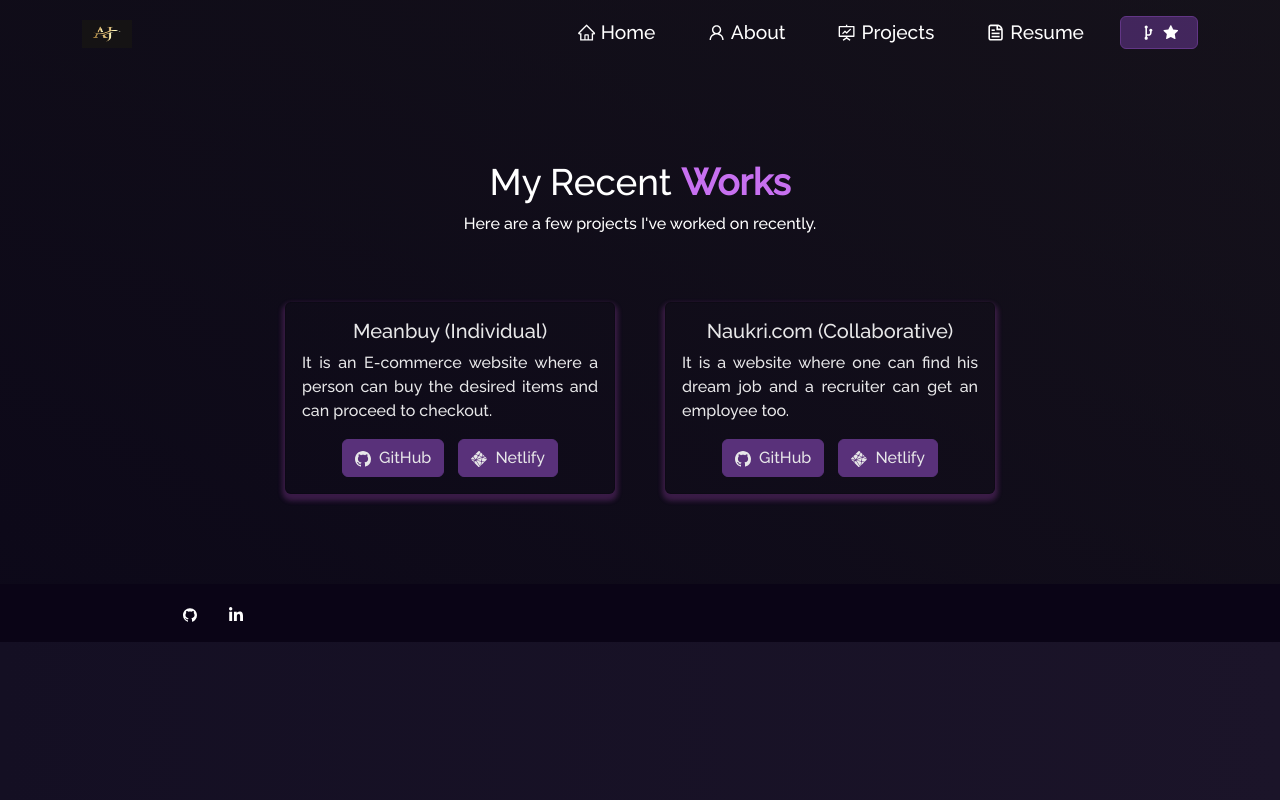
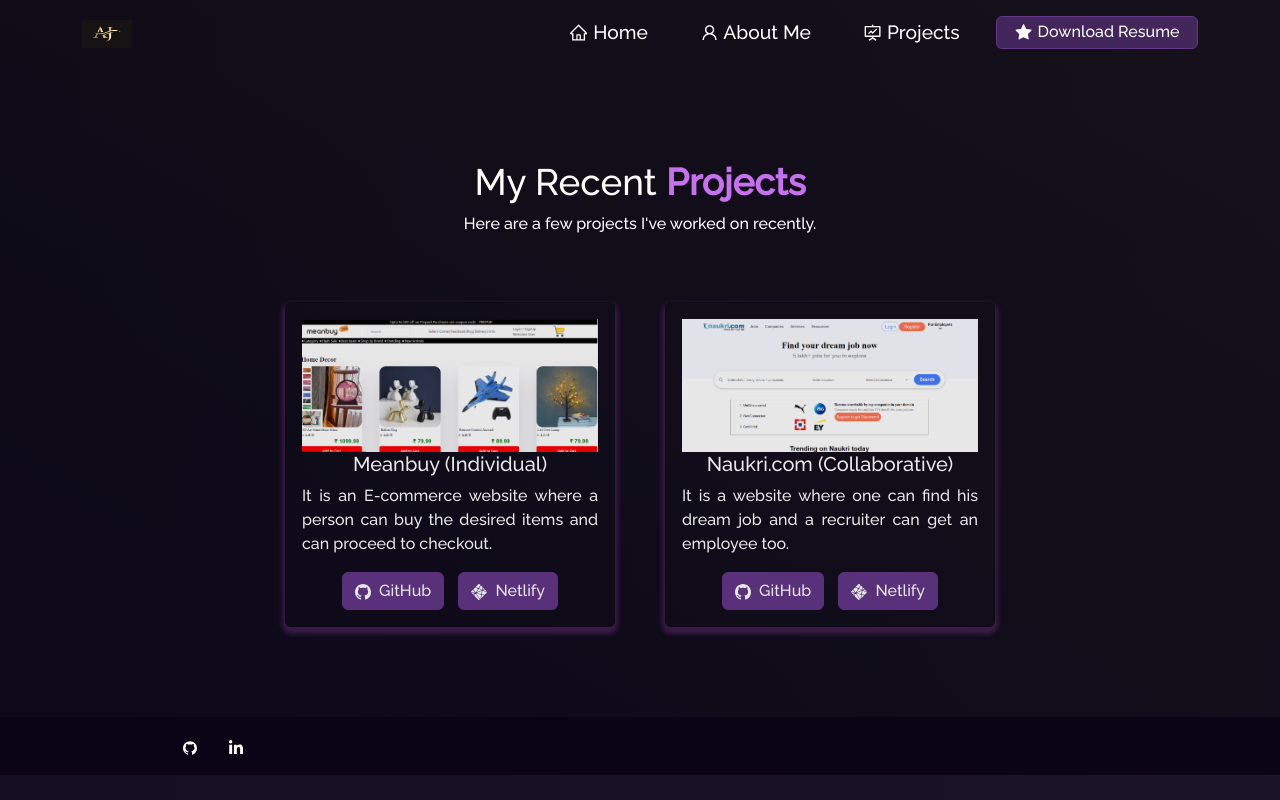
Before and after one commit to AJ31032003/AJ31032003.github.io, a React (Create React App) app: page /project in a window 1280 px wide. Built offline with nearby package versions, Linux system fonts and the light colour scheme.

Commit message:
portfolio

```diff
--- a/src/App.js
+++ b/src/App.js
@@ -5,7 +5,6 @@
 import About from "./components/About/About.js";
 import Projects from "./components/Projects/Projects";
 import Footer from "./components/Footer";
-import Resume from "./components/Resume/ResumeNew";
 import {
   BrowserRouter as Router,
   Route,
@@ -38,7 +37,6 @@
           <Route path="/" element={<Home />} />
           <Route path="/project" element={<Projects />} />
           <Route path="/about" element={<About />} />
-          <Route path="/resume" element={<Resume />} />
           <Route path="*" element={<Navigate to="/"/>} />
         </Routes>
         <Footer />
--- a/src/components/Navbar.js
+++ b/src/components/Navbar.js
@@ -5,14 +5,14 @@
 import logo from "../Assets/Logo.png";
 import Button from "react-bootstrap/Button";
 import { Link } from "react-router-dom";
-import { CgGitFork } from "react-icons/cg";
+import pdf from "../Assets/Arihant_Jain_Resume.pdf"
+
 import {
   AiFillStar,
   AiOutlineHome,
   AiOutlineFundProjectionScreen,
   AiOutlineUser,
 } from "react-icons/ai";
-import { CgFileDocument } from "react-icons/cg";
 
 function NavBar() {
   const [expand, updateExpanded] = useState(false);
@@ -63,7 +63,7 @@
                 to="/about"
                 onClick={() => updateExpanded(false)}
               >
-                <AiOutlineUser style={{ marginBottom: "2px" }} /> About
+                <AiOutlineUser style={{ marginBottom: "2px" }} /> About Me
               </Nav.Link>
             </Nav.Item>
 
@@ -79,26 +79,14 @@
                 Projects
               </Nav.Link>
             </Nav.Item>
-
-            <Nav.Item>
-              <Nav.Link
-                as={Link}
-                to="/resume"
-                onClick={() => updateExpanded(false)}
-              >
-                <CgFileDocument style={{ marginBottom: "2px" }} /> Resume
-              </Nav.Link>
-            </Nav.Item>
             <Nav.Item className="fork-btn">
-              <Button
-                href="https://github.com/AJ31032003/AJ31032003.github.io"
-                target="_blank"
-                className="fork-btn-inner"
-              >
-                <CgGitFork style={{ fontSize: "1.2em" }} />{" "}
-                <AiFillStar style={{ fontSize: "1.1em" }} />
-              </Button>
-            </Nav.Item>
+              <a href={pdf} download>
+              <Button className="fork-btn-inner">
+                  <AiFillStar style={{ fontSize: "1.2em" }} />{" "}
+                 Download Resume
+                </Button>
+                </a>
+              </Nav.Item>
           </Nav>
         </Navbar.Collapse>
       </Container>
--- a/src/components/Projects/ProjectCards.js
+++ b/src/components/Projects/ProjectCards.js
@@ -8,6 +8,7 @@
   return (
     <Card className="project-card-view">
       <Card.Body>
+        <img src={props.src} width="100%" alt={props.title}/>
         <Card.Title>{props.title} ({props.single?"Individual":"Collaborative"})</Card.Title>
         <Card.Text style={{ textAlign: "justify" }}>
           {props.description}
--- a/src/components/Projects/Projects.js
+++ b/src/components/Projects/Projects.js
@@ -2,6 +2,8 @@
 import { Container, Row, Col } from "react-bootstrap";
 import ProjectCard from "./ProjectCards";
 import Particle from "../Particle";
+import Mean from "../../Assets/Capture2.PNG"
+import Nauk from "../../Assets/Capture.PNG"
 
 function Projects() {
   return (
@@ -9,7 +11,7 @@
       <Particle />
       <Container>
         <h1 className="project-heading">
-          My Recent <strong className="purple">Works </strong>
+          My Recent <strong className="purple">Projects </strong>
         </h1>
         <p style={{ color: "white" }}>
           Here are a few projects I've worked on recently.
@@ -17,6 +19,7 @@
         <Row style={{ justifyContent: "center", paddingBottom: "10px" }}>
           <Col md={4} className="project-card">
             <ProjectCard
+              src={Mean}
               isBlog={false}
               single={true}
               title="Meanbuy"
@@ -28,6 +31,7 @@
 
           <Col md={4} className="project-card">
             <ProjectCard
+              src={Nauk}
               isBlog={false}
               single={false}
               title="Naukri.com"
--- a/src/components/Resume/ResumeNew.js
+++ /dev/null
@@ -1,31 +0,0 @@
-import React from "react";
-import { Container, Row } from "react-bootstrap";
-import Button from "react-bootstrap/Button";
-import Particle from "../Particle";
-import pdf from "../../Assets/Arihant_Jain_Resume.pdf";
-import { AiOutlineDownload } from "react-icons/ai";
-
-function ResumeNew() {
-
-
-  return (
-    <div>
-      <Container fluid className="resume-section">
-        <Particle />
-        <Row style={{ justifyContent: "center", position: "relative" }}>
-          <a href={pdf} download>
-          <Button
-            variant="primary"
-            style={{ maxWidth: "250px" }}
-            >
-            <AiOutlineDownload />
-            &nbsp;Download CV
-          </Button>
-            </a>
-        </Row>
-      </Container>
-    </div>
-  );
-}
-
-export default ResumeNew;
```
Also changed, not shown: src/assets/Capture.PNG (added), src/assets/Capture2.PNG (added).
